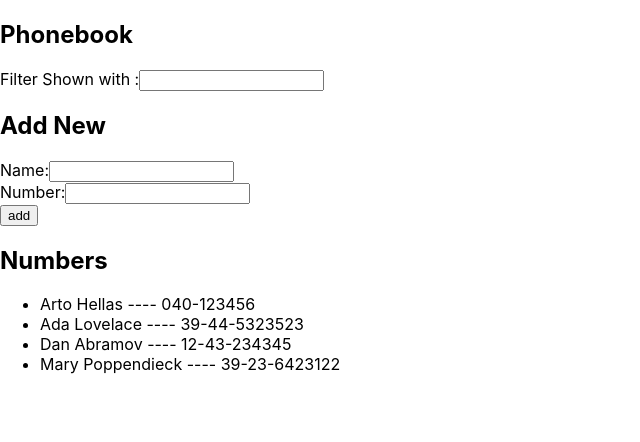
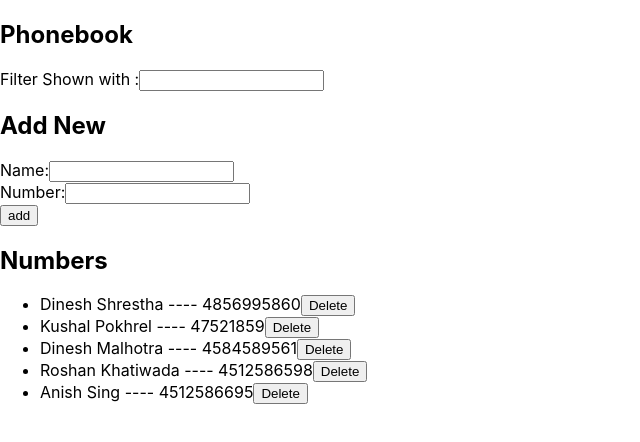
Before and after one commit to arjunnbhujel/fullstackopen, a React (Create React App) app in the folder part2/phonebook/: page / in a window 1280 px wide. Shown: the top 442 px of the page, without its empty margins (0-640 px from the left). Built offline with nearby package versions, Linux system fonts and the light colour scheme; data requests are answered from the project's data file.

Commit message:
Exercises 2.12-2.15

```diff
--- a/part2/phonebook/db.json
+++ b/part2/phonebook/db.json
@@ -1,24 +1,29 @@
 {
-  "persons":[
+  "persons": [
     {
-      "name": "Arto Hellas",
-      "number": "040-123456",
+      "name": "Dinesh Shrestha",
+      "number": "4856995860",
       "id": 1
     },
     {
-      "name": "Ada Lovelace",
-      "number": "39-44-5323523",
+      "name": "Kushal Pokhrel",
+      "number": "47521859",
       "id": 2
     },
     {
-      "name": "Dan Abramov",
-      "number": "12-43-234345",
+      "name": "Dinesh Malhotra",
+      "number": "4584589561",
       "id": 3
     },
     {
-      "name": "Mary Poppendieck",
-      "number": "39-23-6423122",
+      "name": "Roshan Khatiwada",
+      "number": "4512586598",
       "id": 4
+    },
+    {
+      "name": "Anish Sing",
+      "number": "4512586695",
+      "id": 5
     }
   ]
 }
--- a/part2/phonebook/src/App.js
+++ b/part2/phonebook/src/App.js
@@ -1,64 +1,149 @@
-import { useEffect, useState } from "react";
-import axios from "axios";
+import React, { useEffect, useState, useMemo } from "react";
+import personService from "./services/persons";
+import Alert from "./components/Alert";
 import Filter from "./components/Filter";
 import PersonForm from "./components/PersonForm";
 import Person from "./components/Person";
+import Notification from "./components/Notification";
+
+const NOTIFICATION_TYPE = {
+	NOTIFICATION: "notification",
+	ERROR: "error",
+};
 
 const App = () => {
 	const [persons, setPersons] = useState([]);
-
 	const [newName, setNewName] = useState("");
 	const [newNumber, setNewNumber] = useState("");
 	const [filter, setFilter] = useState("");
+	const [notification, setNotification] = useState(null);
 
+	// console.log(persons);
 	useEffect(() => {
-		axios.get("http://localhost:3001/persons").then((response) => {
-			setPersons(response.data);
-		});
+		personService
+			.getAll()
+			.then((response) => {
+				setPersons(response);
+			})
+			.catch((error) => console.error(error));
 	}, []);
+
+	const addPerson = (event) => {
+		event.preventDefault();
+
+		const existingPerson = persons.find(
+			(person) => person.name.toLowerCase() === newName.toLowerCase()
+		);
+
+		if (existingPerson) {
+			if (existingPerson.number === newNumber) {
+				setNotification({
+					text: `Contact ${newName} already exists.`,
+					type: NOTIFICATION_TYPE.ERROR,
+				});
+			} else {
+				const confirmUpdate = window.confirm(`Update ${newName}'s number?`);
+				if (confirmUpdate) {
+					const updatedPerson = { ...existingPerson, number: newNumber };
+					personService
+						.update(existingPerson.id, updatedPerson)
+						.then((response) => {
+							setPersons((prevPersons) =>
+								prevPersons.map((person) =>
+									person.id === existingPerson.id ? response : person
+								)
+							);
+							setNotification({
+								text: `${newName}'s number was updated.`,
+								type: NOTIFICATION_TYPE.NOTIFICATION,
+							});
+						})
+						.catch((error) => {
+							console.error(error);
+							setNotification({
+								text: "Error updating contact.",
+								type: NOTIFICATION_TYPE.ERROR,
+							});
+						});
+				}
+			}
+		} else {
+			const nameObject = { name: newName, number: newNumber };
+			personService
+				.create(nameObject)
+				.then((response) => {
+					setPersons([...persons, response]);
+					setNotification({
+						text: `${newName} added to the phonebook.`,
+						type: NOTIFICATION_TYPE.NOTIFICATION,
+					});
+				})
+				.catch((error) => {
+					console.error(error);
+					setNotification({
+						text: error.response.data.error,
+						type: NOTIFICATION_TYPE.ERROR,
+					});
+				});
+		}
+
+		setNewName("");
+		setNewNumber("");
+	};
+
+	const deletePerson = (id) => {
+		const personToDelete = persons.find((person) => person.id === id);
+		const confirmDelete = window.confirm(`Delete ${personToDelete.name}?`);
+
+		if (confirmDelete) {
+			personService
+				.remove(id)
+				.then(() => {
+					setPersons((prevPersons) =>
+						prevPersons.filter((person) => person.id !== id)
+					);
+					setNotification({
+						text: `${personToDelete.name} was deleted from the phonebook.`,
+						type: NOTIFICATION_TYPE.NOTIFICATION,
+					});
+				})
+				.catch((error) => {
+					console.error(error);
+					setNotification({
+						text: "Error deleting contact.",
+						type: NOTIFICATION_TYPE.ERROR,
+					});
+				});
+		}
+	};
 
 	const handleFilter = (event) => {
 		setFilter(event.target.value);
 	};
 
-	const addPerson = (event) => {
-		event.preventDefault();
-		const nameObject = {
-			name: newName,
-			number: newNumber,
-		};
-
-		if (persons.find((person) => person.name === nameObject.name)) {
-			window.alert(`${nameObject.name} is already added to Phonebook`);
-		} else {
-			setPersons(persons.concat(nameObject));
-			setNewName("");
-			setNewNumber("");
-		}
-	};
-
-	const handleNameChange = (event) => {
-		setNewName(event.target.value);
-	};
-	const handleNumberChange = (event) => {
-		setNewNumber(event.target.value);
-	};
+	const filteredPersons = useMemo(() => {
+		return filter
+			? persons.filter((person) =>
+					person.name.toLowerCase().includes(filter.toLowerCase())
+			  )
+			: persons;
+	}, [persons, filter]);
 
 	return (
 		<div>
 			<h2>Phonebook</h2>
+			<Notification notification={notification} />
 			<Filter filter={filter} handleFilter={handleFilter} />
-
 			<h2>Add New</h2>
 			<PersonForm
 				addPerson={addPerson}
 				newName={newName}
-				handleNameChange={handleNameChange}
+				handleNameChange={(e) => setNewName(e.target.value)}
 				newNumber={newNumber}
-				handleNumberChange={handleNumberChange}
+				handleNumberChange={(e) => setNewNumber(e.target.value)}
 			/>
 			<h2>Numbers</h2>
-			<Person persons={persons} filter={filter} />
+			<Person persons={filteredPersons} deletePerson={deletePerson} />
 		</div>
 	);
 };
--- /dev/null
+++ b/part2/phonebook/src/components/Alert.js
@@ -0,0 +1,5 @@
+const Alert = ({ name }) => {
+	window.alert(`${name} is already added to phonebook`);
+};
+
+export default Alert;
--- /dev/null
+++ b/part2/phonebook/src/components/Notification.js
@@ -0,0 +1,10 @@
+import React from "react";
+
+const Notification = ({ notification }) => {
+	if (notification === null) {
+		return null;
+	}
+	return <div className="notification.type">{notification.text}</div>;
+};
+
+export default Notification;
--- a/part2/phonebook/src/components/Person.js
+++ b/part2/phonebook/src/components/Person.js
@@ -1,28 +1,25 @@
 import React from "react";
 
-const SinglePerson = ({ persons }) => (
-	<li key={persons.name}>
-		{persons.name} ---- {persons.number}
+const SinglePerson = ({ person, deletePerson }) => (
+	<li>
+		{person.name} ---- {person.number}
+		<button onClick={() => deletePerson(person.id)}> Delete </button>
 	</li>
 );
 
-const Person = ({ persons, filter }) => {
+const Person = ({ persons, deletePerson }) => {
 	return (
-		<ul>
-			{persons
-				.filter((value) => {
-					if (filter === "") {
-						return value;
-					} else if (
-						value.name.toLowerCase().includes(filter.toLowerCase())
-					) {
-						return value;
-					}
-				})
-				.map((persons) => (
-					<SinglePerson key={persons.name} persons={persons} />
+		<div>
+			<ul>
+				{persons.map((person) => (
+					<SinglePerson
+						key={person.id}
+						person={person}
+						deletePerson={deletePerson}
+					/>
 				))}
-		</ul>
+			</ul>
+		</div>
 	);
 };
 
--- a/part2/phonebook/src/index.js
+++ b/part2/phonebook/src/index.js
@@ -5,7 +5,5 @@ import App from "./App";
 
 const root = ReactDOM.createRoot(document.getElementById("root"));
 root.render(
-	// <React.StrictMode>
 	<App />
-	// </React.StrictMode>
 );
--- /dev/null
+++ b/part2/phonebook/src/services/persons.js
@@ -0,0 +1,47 @@
+import axios from "axios";
+const baseUrl = "http://localhost:3001/persons";
+
+const getAll = async () => {
+	try {
+		const response = await axios.get(baseUrl);
+		return response.data;
+	} catch (error) {
+		throw new Error(`Error fetching data: ${error.message}`);
+	}
+};
+
+const create = async (nameObject) => {
+	try {
+		const response = await axios.post(baseUrl, nameObject);
+		return response.data;
+	} catch (error) {
+		throw new Error(`Error creating data: ${error.message}`);
+	}
+};
+
+const update = async (id, nameObject) => {
+	try {
+		const response = await axios.put(`${baseUrl}/${id}`, nameObject);
+		return response.data;
+	} catch (error) {
+		throw new Error(`Error updating data: ${error.message}`);
+	}
+};
+
+const remove = async (id) => {
+	try {
+		const response = await axios.delete(`${baseUrl}/${id}`);
+		return response.data;
+	} catch (error) {
+		throw new Error(`Error deleting data: ${error.message}`);
+	}
+};
+
+const personService = {
+	getAll,
+	create,
+	update,
+	remove,
+};
+
+export default personService;
```
